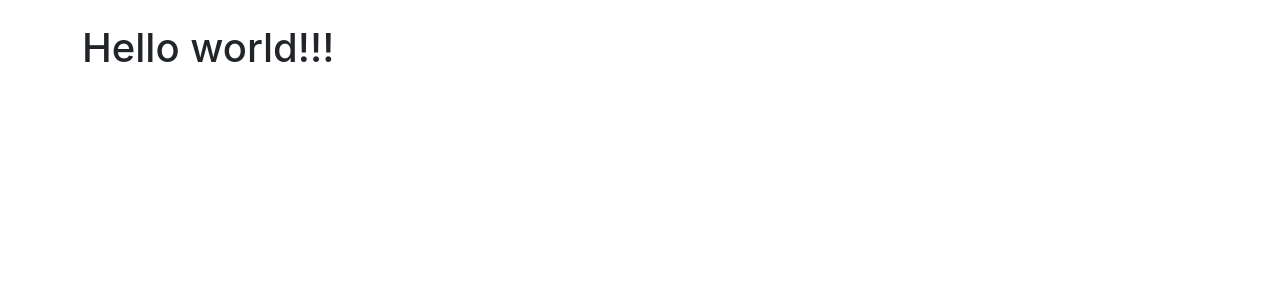
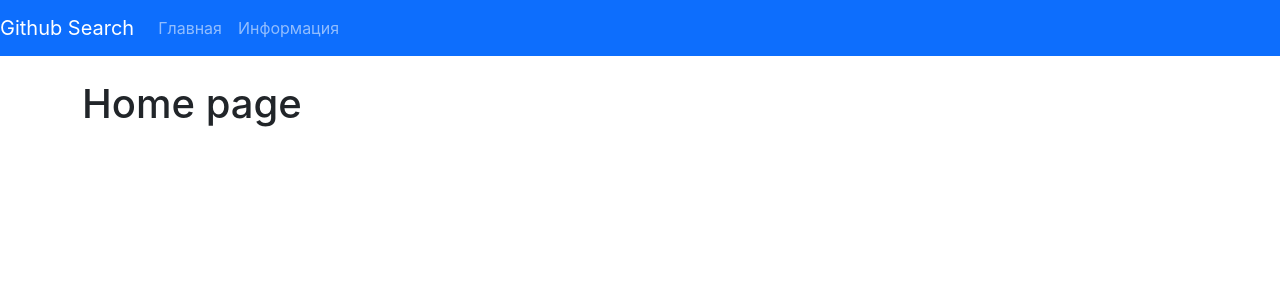
Before and after one commit to haliivi/react_github, a React (Create React App) app: page / in a window 1280 px wide. Shown: the top 300 px of the page. Built offline with nearby package versions, Linux system fonts and the light colour scheme.

Commit message:
1) Added draft pages. 2) Write component Navbar and include to App component.

```diff
--- a/src/App.jsx
+++ b/src/App.jsx
@@ -1,9 +1,14 @@
+import { Navbar } from './components/Navbar';
+import { Home } from './pages/Home';
 
 function App() {
   return (
-    <div className="container pt-4">
-        <h1>Hello world!!!</h1>
-    </div>
+    <>
+        <Navbar />
+        <div className="container pt-4">
+            <Home />
+        </div>
+    </>
   );
 }
 
--- /dev/null
+++ b/src/components/Navbar.jsx
@@ -0,0 +1,13 @@
+export const Navbar = () => (
+    <nav className="navbar navbar-dark bg-primary navbar-expand-lg">
+        <div className="navbar-brand">Github Search</div>
+        <ul className="navbar-nav">
+            <li className="nav-item">
+                <a href="/" className="nav-link">Главная</a>
+            </li>
+            <li className="nav-item">
+                <a href="/about" className="nav-link">Информация</a>
+            </li>
+        </ul>
+    </nav>
+)
--- /dev/null
+++ b/src/pages/Home.jsx
@@ -0,0 +1,7 @@
+export const Home = () => {
+    return (
+        <>
+            <h1>Home page</h1>
+        </>
+    )
+}
```
Also changed, not shown: src/pages/About.jsx (added, +7 -0 lines), src/pages/Profile.jsx (added, +7 -0 lines).
